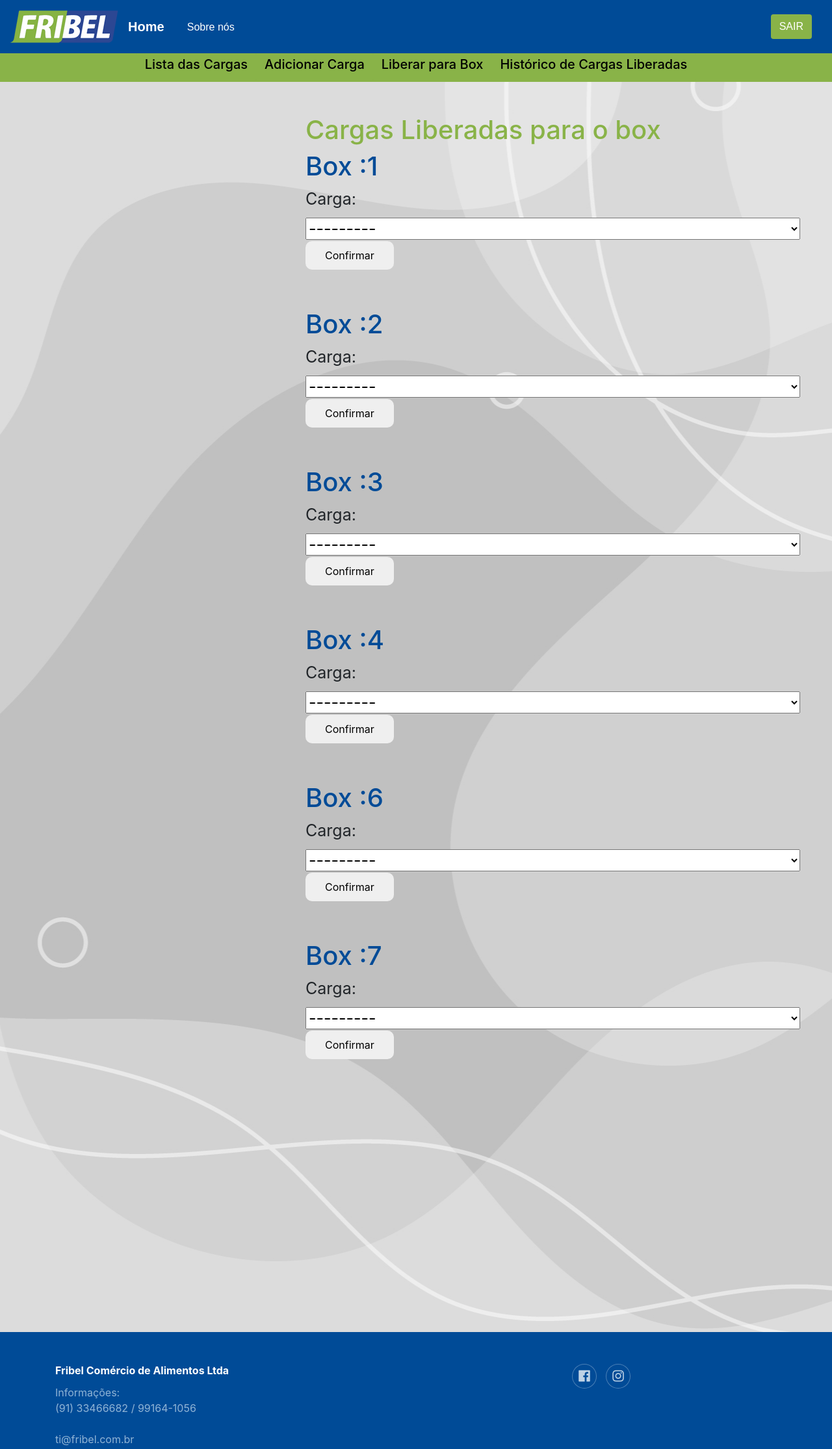
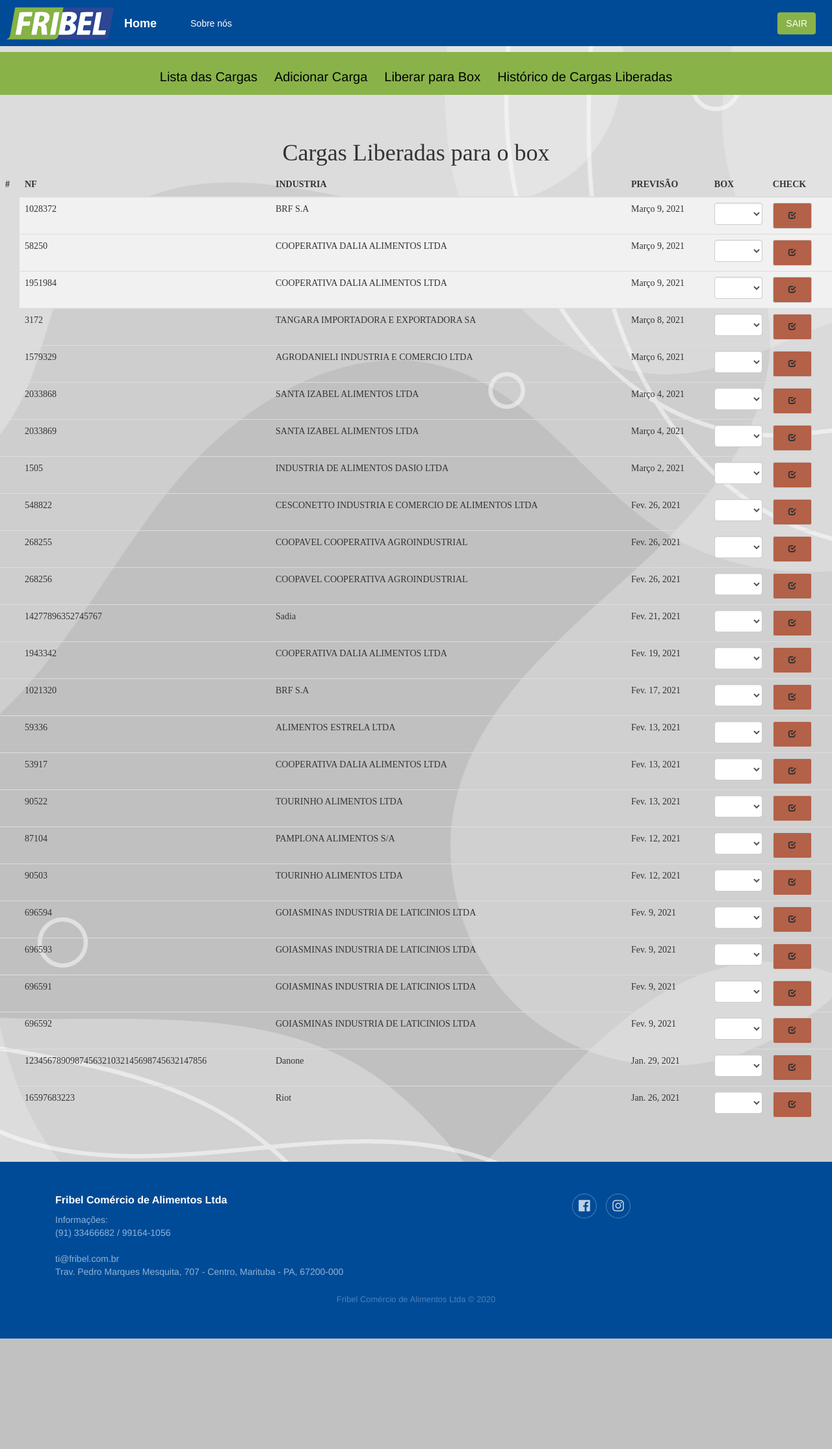
Before and after one commit to fabio21777/labes-fribel_alimentos, a Django app: page /liberar-para-box in a window 1280 px wide. Shown: the top 2230 px of the page at 65% size. After the commit the page ends 2060 px from the top, so only its background shows below. Run offline with Django 3.2, Linux system fonts and the light colour scheme; a user stored in the database is signed in; data comes from the database, SQL or seed files in the repository; both versions use the stored data as it was after the commit; some libraries are stand-ins or nearby versions.

Commit message:
modificação requisitadas pelo marcio
1-remoção da deleção
2-remover cores para separar dias
3-adiciona apenas no dia atual cor
4-modificar tela de liberação para box(somente front falta fazer o backend)

```diff
--- a/carga_descarga/core/static/css/styles.css
+++ b/carga_descarga/core/static/css/styles.css
@@ -29,7 +29,7 @@ button.bt1{
 }
 button.bt2{
   color: white;
-  background-color:#89b348 ;
+  background-color:#b36148 ;
   padding: 10px 20px;
 }
 #table{
@@ -201,7 +201,7 @@ h4.addcargah3nf{
     padding-left: 50px;
 }
 h4.addcargah3indus{
-    padding-right: 82px;
+    padding-right: 88px;
     padding-top: 10px;
 }
 h4.addcargah3prev{
@@ -485,6 +485,8 @@ h4.frete{
   a.login{
     margin-left: 660px;
   }
+/*libera box style  */
+
 
 /*Footer*/
 .footer-dark {
--- a/carga_descarga/core/static/js/scripts.js
+++ b/carga_descarga/core/static/js/scripts.js
@@ -4,16 +4,16 @@ $(document).ready(function(){
     var ordenador = $('#ordenador');
     var btnSearch = $('#btnSearch');
     var baseUrl = window.location.href;
-    bt_add_carga=document.getElementById("bt_add_carga")
-    h3_add_carga=document.getElementById("h3_add_carga")
-    bt_liberar=document.getElementById("bt_liberar")
-    h3_liberar=document.getElementById("h3_liberar")
-    bt_list_carga=document.getElementById("bt_list_carga")
-    h3_list_carga=document.getElementById("h3_list_carga")
-    value_list_carga=document.getElementById("bt_list_carga").value
+    bt_add_carga = document.getElementById("bt_add_carga")
+    h3_add_carga = document.getElementById("h3_add_carga")
+    bt_liberar = document.getElementById("bt_liberar")
+    h3_liberar = document.getElementById("h3_liberar")
+    bt_list_carga = document.getElementById("bt_list_carga")
+    h3_list_carga = document.getElementById("h3_list_carga")
+    value_list_carga = document.getElementById("bt_list_carga").value
+    td_carga_descarga = document.getElementById("td_carga_descarga").value
     navmod=document.getElementById("navmod")
     path=window.location.pathname
-
     if (path=='/acompanhamento/adicionarCarga/'){
         h3_add_carga.style.color="#89b348"
         bt_add_carga.style.backgroundColor ="#004b97"
@@ -86,11 +86,11 @@ function validar_add_carga(){
     }
     if(Produto.value.length > 40){
         controle = false
-        window.alert("O tamanho máximo do produto é 40 cararacteres!")
+        window.alert("O tamanho máximo do produto é 40 cararacteres! add carga")
     }
-    if (observacao.value.length > 200){
+    if (observacao.value.length > 5000){
+        window.alert("Foi excedido o tamanho do campo observação!")
         controle = false
-        window.alert("Foi excedido o tamanho do campo observação!")
     }
 
     if (controle == true && window.confirm("deseja confirmar o cadastro  da carga?") ) {
@@ -256,7 +256,7 @@ function validar_edit_carga(){
         controle = false
         window.alert("O tamanho máximo do produto é 40 cararacteres!")
     }
-    if (observacao.value.length > 200){
+    if (observacao.value.length > 5000){
         controle = false
         window.alert("Foi excedido o tamanho do campo observação!")
     }
--- a/carga_descarga/core/templates/base.html
+++ b/carga_descarga/core/templates/base.html
@@ -9,6 +9,9 @@
     <link rel="stylesheet" href="https://cdn.jsdelivr.net/npm/bootstrap-icons@1.3.0/font/bootstrap-icons.css">
     <link rel="stylesheet" href="{% static 'css/styles.css'%}">
     <link rel="shortcut icon"  href="{% static 'imagens/LOGO-FRIBEL.ico'%}">
+    <link rel="stylesheet" href="https://maxcdn.bootstrapcdn.com/bootstrap/3.4.0/css/bootstrap.min.css">
+    <script src="https://ajax.googleapis.com/ajax/libs/jquery/3.5.1/jquery.min.js"></script>
+    <script src="https://maxcdn.bootstrapcdn.com/bootstrap/3.4.0/js/bootstrap.min.js"></script>
     <title>{% block title %}{% endblock %}</title>
 </head>
 <body>
--- a/carga_descarga/core/templates/core/liberar_carga_box.html
+++ b/carga_descarga/core/templates/core/liberar_carga_box.html
@@ -4,16 +4,49 @@
 
 {% block content %}
 
-    <div class="liberar_carga">
-        <div class="container libcarga">
-            <h1>Cargas Liberadas para o box</h1>
-            {% for box in boxs%}
+    <div >
+        <div style="font-family: 'Times New Roman', Times, serif;" >
+            <h1 align = "center" >Cargas Liberadas para o box</h1>
+            <table class="table table-hover">
+                <thead>
+                  <tr>
+                    <th scope="col">#</th>
+                    <th scope="col">NF</th>
+                    <th scope="col">INDUSTRIA</th>
+                    <th scope="col">PREVISÃO</th>
+                    <th scope="col">BOX</th>
+                    <th scope="col">CHECK</th>
+                  </tr>
+                </thead>
+                <tbody>
+                {% for carga in cargas%}
+                  <tr>
+                    <th scope="row"></th>
+                    <td style="background:{{carga.cor}}">{{carga.numero_nf}}</td>
+                    <td style="background:{{carga.cor}}">{{carga.industria}}</td>
+                    <td style="background:{{carga.cor}}">{{carga.dia_descarga}}</td>
+                    <td style="background:{{carga.cor}}"> <select class="form-control " >
+                            <option> </option>
+                        {% for box in boxs%}
+                            <option>{{box.name}} </option>
+                        {% endfor %}
+                    </select> </td>
+                    <td style="background:{{carga.cor}}"><button type="button" class="btn btn-default btn-sm" style="background-color:#b36148;padding: 10px; width: 60px;">
+                        <span class="glyphicon glyphicon-check"></span>
+                        </button>
+                    </td>
+
+                  </tr>
+                {% endfor %}
+                </tbody>
+              </table>
+            <!--{% for box in boxs%}
             <h1 class="libCarga">Box :{{box.name}} </h1>
             <form method="post" class="post-form form-libcarga">{% csrf_token %}
                 {{ cargas.as_table }}
                 <button type="submit" id="btn-libCarga" class="btn btn-libCarga" formaction= "{% url 'reservar-box' id=box.id %}"  >Confirmar</button>
             </form>
-        {% endfor %}
+        {% endfor %}-->
 
     </div>
     </div>
--- a/carga_descarga/core/views.py
+++ b/carga_descarga/core/views.py
@@ -133,17 +133,18 @@ def cargas_erp(usuario):
             print('Nota Fiscal >>>>>>> ', numero_nf)
 
             criar_carga_bd(numero_nf, industria, numero_transacao, valor_carga, dia_chegada, user, user_erp, status, tipo_entrada, produto, QTD, UN, movimentacao, frete, observacao)
-    except :                    #except ValueError:
+    except :
       print(" ERRO FATAL! Não foi carregada nenhuma carga do ERP por conta da conexão do banco só ser possivel acessar na intranet.")
 
 
 @login_required(login_url='/')
 def acompanhamento_carga(request, usuario):
     print(usuario)
-    dia_atual=''
-    cor_dia={}
-    index_cores=0
-    cores=['','#C8FC59','#59FC87','#59FCDB','#5AFB87','#5AFBC3','#FE7B8E','#FEE87B','#7BFEA0','#9FFDEA','#8DFB5A','#FEA9D5',"#FEEDA9","#BAFEA9","#A9FEE7",'#A9BFFE','#FEA9C6','#FCFEA9']
+    now = datetime.now()
+    #dia_atual=''
+    #cor_dia={}
+    #index_cores=0
+    #cores=['','#f1f1f1','#dcdcdc','#f1f1f1','#dcdcdc','#f1f1f1','#dcdcdc','#f1f1f1','#dcdcdc','#f1f1f1','#dcdcdc','#f1f1f1','#dcdcdc','#f1f1f1','#dcdcdc','#f1f1f1','#dcdcdc','#f1f1f1','#f1f1f1','#dcdcdc','#f1f1f1','#dcdcdc','#f1f1f1','#dcdcdc','#f1f1f1','#dcdcdc','#f1f1f1','#dcdcdc','#f1f1f1','#dcdcdc','#f1f1f1']
     usuario = User.objects.get(username=usuario)
     cargas_erp(usuario)
     acomp = 'acomp'
@@ -159,22 +160,20 @@ def acompanhamento_carga(request, usuario):
         cargas = Carga.objects.filter(industria__icontains=search.strip())
     else:
         cargas = Carga.objects.all().order_by('-dia_descarga')
-    for carga in cargas:
-        if dia_atual != str(carga.dia_descarga) and index_cores < 17  :
-            dia_atual=str(carga.dia_descarga)
-            index_cores+=1
-        carga.cor=cores[index_cores]
 
 
 
-
+    cargas_do_dia=Carga.objects.filter(dia_descarga=now)
+    for carga in cargas_do_dia:
+        carga.cor='#f1f1f1'
+        carga.save()
 
     return render(request, 'core/acomp.html', {'usuario': usuario,
                                                'acomp': acomp,
                                                'cargas': cargas,
                                                'tamanho': len(cargas),
                                                'tipo_user': tipo_user,
-                                               'cores': cores})
+                                               })
 
 @login_required(login_url='/')
 def add_Carga(request):
@@ -238,9 +237,16 @@ def liberarCarga(request, id):
 
 @login_required(login_url='/')
 def liberar_para_box(request):
+    now = datetime.now()
     box = Box.objects.all()
-    cargas_liberadas = libera_box_Form
+    #cargas_liberadas = libera_box_Form
+    cargas_liberadas = Carga.objects.filter(status='liberado').order_by('-dia_descarga')
     user = return_usuario(request)
+    #print(cargas_liberadas)
+    cargas_do_dia=Carga.objects.filter(dia_descarga=now)
+    for carga in cargas_do_dia:
+        carga.cor='#f1f1f1'
+        carga.save()
     return render(request, 'core/liberar_carga_box.html',
                   {'boxs': box, 'cargas': cargas_liberadas, 'user': user})
 
```
Also changed, not shown: carga_descarga/core/templates/core/acomp.html (+4 -4 lines), carga_descarga/db.sqlite3.
